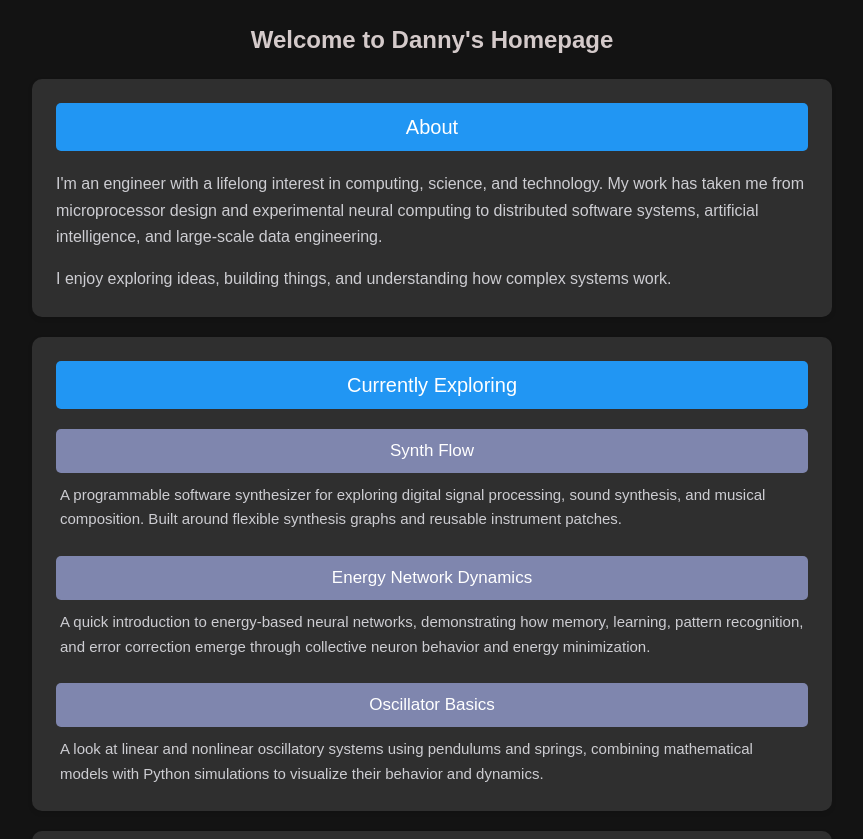
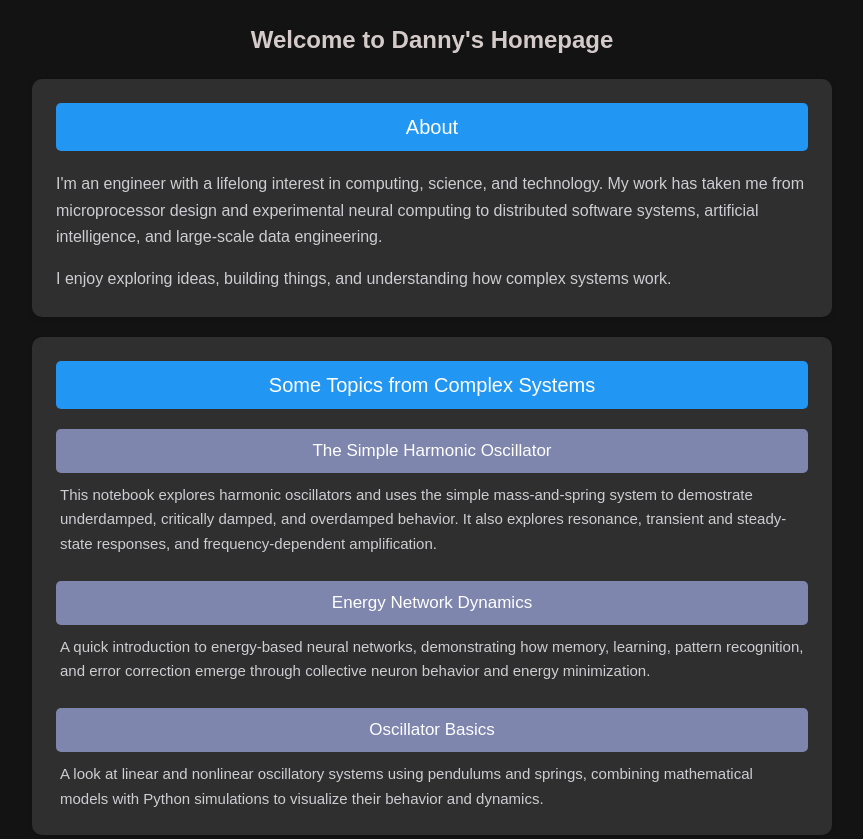
Before and after one commit to dvoils/dvoils.github.io, a plain HTML site: page index.html in a window 1280 px wide. Shown: the top 839 px of the page, without its empty margins (208-1071 px from the left). Drawn offline with Linux system fonts and the light colour scheme.

Commit message:
simple harmonic oscillator

```diff
--- a/index.html
+++ b/index.html
@@ -246,21 +246,23 @@
       </p>
     </section>
 
-    <!-- Currently Exploring -->
+    <!-- Complex Systems -->
 
     <section class="section" aria-labelledby="current-heading">
-      <h2 id="current-heading">Currently Exploring</h2>
+      <h2 id="current-heading">Some Topics from Complex Systems</h2>
 
       <div class="subtopic">
         <a class="subtopic-button"
            href="https://gitlab.com/dvoils/synth-flow">
-          Synth Flow
+          The Simple Harmonic Oscillator
         </a>
         <p>
-          A programmable software synthesizer for exploring
-          digital signal processing, sound synthesis, and
-          musical composition. Built around flexible synthesis
-          graphs and reusable instrument patches.
+          This notebook explores harmonic oscillators
+          and uses the simple mass-and-spring system
+          to demostrate underdamped, critically damped, and
+          overdamped behavior. It also explores resonance,
+          transient and steady-state responses, and
+          frequency-dependent amplification.
         </p>
       </div>
 
```
